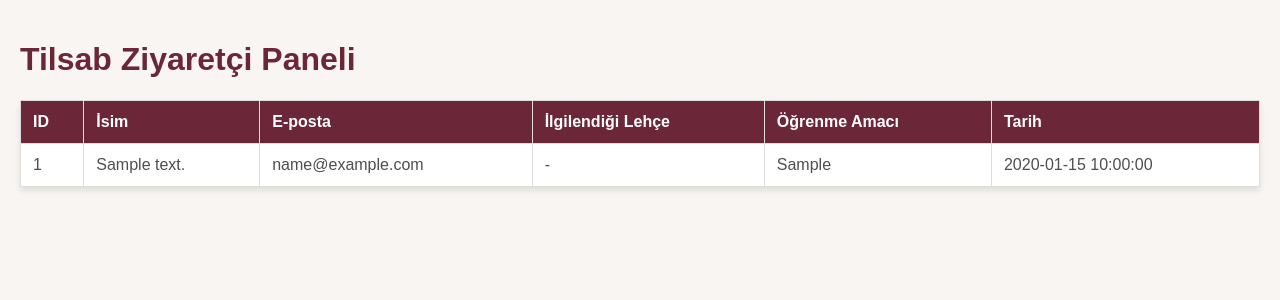
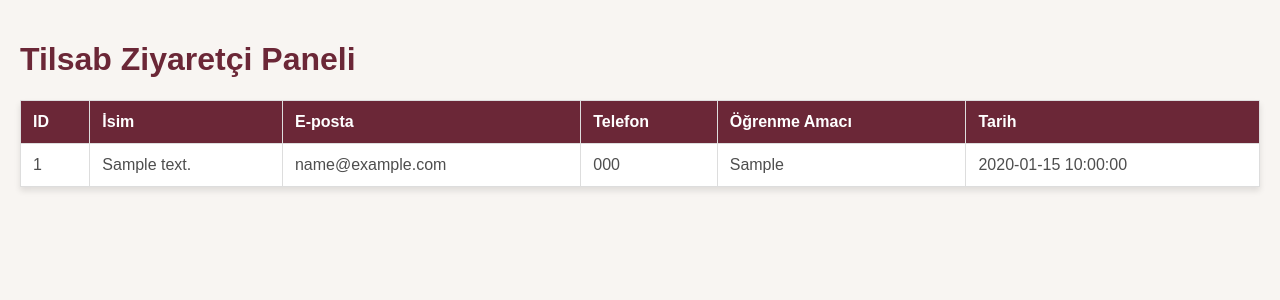
Before and after one commit to nurgulla/tilsab.ai, a Flask app: page /dashboard in a window 1280 px wide. Shown: the top 300 px of the page. Run offline with Flask 3, Linux system fonts and the light colour scheme; tables that the repository leaves empty hold one stand-in row (values such as "Sample post").

Commit message:
Update dashboard.html

```diff
--- a/app/templates/dashboard.html
+++ b/app/templates/dashboard.html
@@ -39,7 +39,7 @@
                 <th>ID</th>
                 <th>İsim</th>
                 <th>E-posta</th>
-                <th>İlgilendiği Lehçe</th>
+                <th>Telefon</th>
                 <th>Öğrenme Amacı</th>
                 <th>Tarih</th>
             </tr>
@@ -61,7 +61,7 @@
                             <td>${lead.id}</td>
                             <td>${lead.isim}</td>
                             <td>${lead.email}</td>
-                            <td>${lead.ilgi_alani || '-'}</td>
+                            <td>${lead.telefon || '-'}</td>
                             <td>${lead.amac || '-'}</td>
                             <td>${lead.tarih}</td>
                         `;
```
